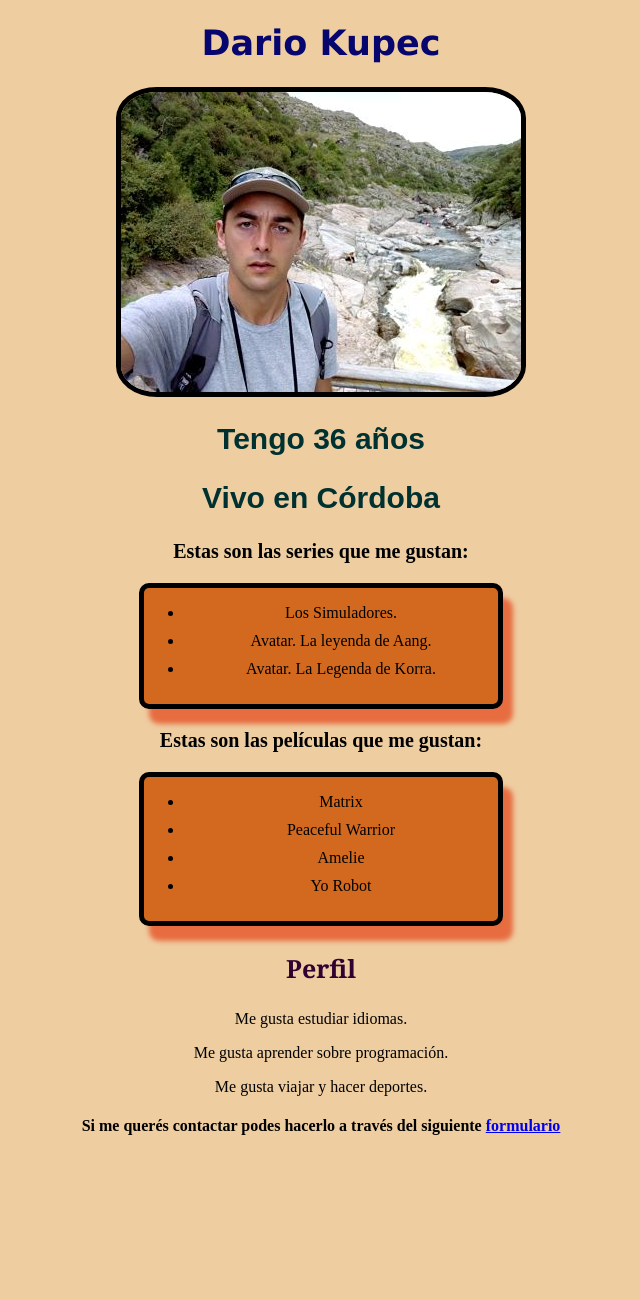
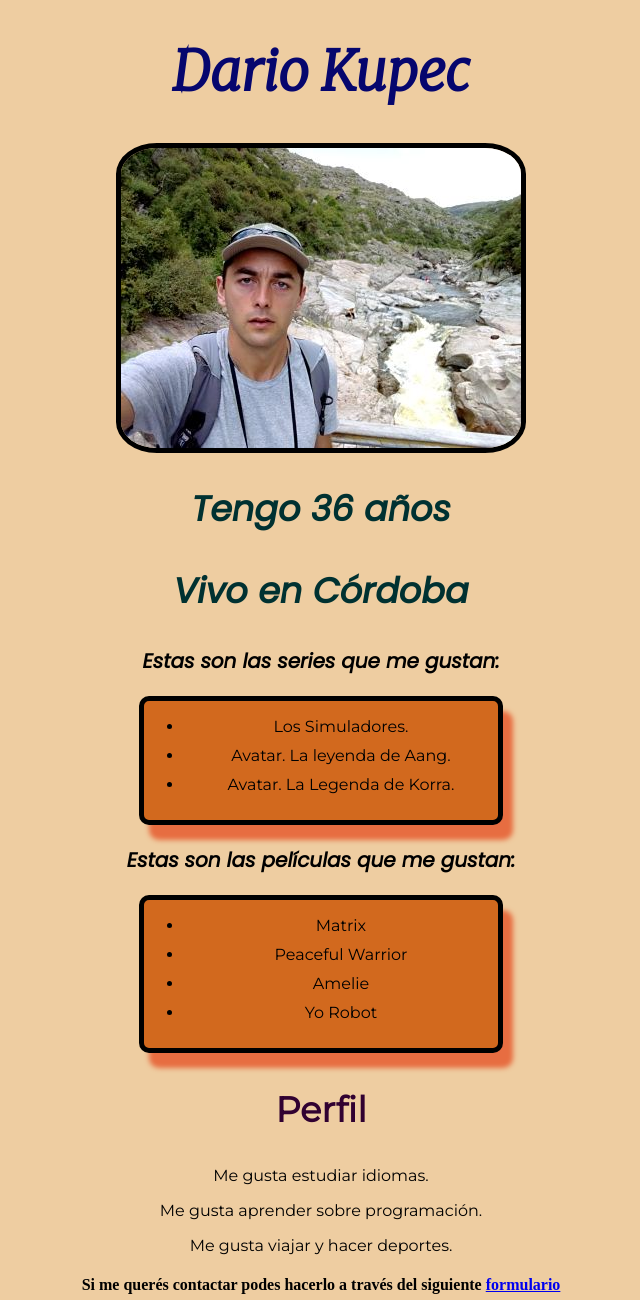
Before and after one commit to Darioqp/Diplomatura_UTN_Tarea_CV, a plain HTML site: page index.html in a window 1280 px wide. Shown: the whole page, without its empty margins (319-959 px from the left). Before the commit the page ends 1156 px from the top, so only its background shows below. Drawn offline with Linux system fonts and the light colour scheme.

Commit message:
Se agregaron fuentes de google fonts

```diff
--- a/index.html
+++ b/index.html
@@ -6,6 +6,9 @@
     <meta name="viewport" content="width=device-width, initial-scale=1.0">
     <style></style>
     <title>CV de Dario Kupec</title>
+    <link rel="preconnect" href="https://fonts.googleapis.com">
+    <link rel="preconnect" href="https://fonts.gstatic.com" crossorigin>
+    <link href="https://fonts.googleapis.com/css2?family=Merriweather:ital,wght@1,300&family=Montserrat&family=Poppins:ital@1&display=swap" rel="stylesheet">
     <link rel="stylesheet" href="style.css">
 </head>
 <body>
--- a/style.css
+++ b/style.css
@@ -1,3 +1,10 @@
+/*
+font-family: 'Merriweather', serif;
+font-family: 'Montserrat', sans-serif;
+font-family: 'Poppins', sans-serif;
+*/
+
+
 body {
     background-color: rgb(238, 205, 161);
     text-align: center;
@@ -5,8 +12,8 @@ body {
 
 h1 {
     color: rgb(6, 6, 110);
-    font-family:'Lucida Sans', 'Lucida Sans Regular', 'Lucida Grande', 'Lucida Sans Unicode', Geneva, Verdana, sans-serif;
-    font-size: 35px;
+    font-family: 'Merriweather', serif;
+    font-size: 55px;
 }
 
 #foto {
@@ -17,24 +24,27 @@ h1 {
 }
 
 h2 {
-    font-family: Arial, Helvetica, sans-serif;
+    font-family: 'Poppins', sans-serif;
     color: rgb(0, 49, 49);
-    font-size: 30px;
+    font-size: 35px;
 }
 
 h3 {
     font-size: 20px;
     font-weight: bolder;
+    font-family: 'Poppins', sans-serif;
 }
 
 li {
     padding-bottom: 10px;
+    font-family: 'Montserrat', sans-serif;
+
 }
 
 .per {
-    font-size: 25px;
-    color: rgb(49, 1, 49);
-    font-family: Cambria, Cochin, Georgia, Times, 'Times New Roman', serif;
+    font-size: 35px;
+    color: #310131;
+    font-family: 'Montserrat', sans-serif;
 }
 
 div {
@@ -45,3 +55,8 @@ div {
     margin: 0 450px;
     background-color: chocolate;
 }
+
+p {
+    font-family: 'Montserrat', sans-serif;
+
+}
```
